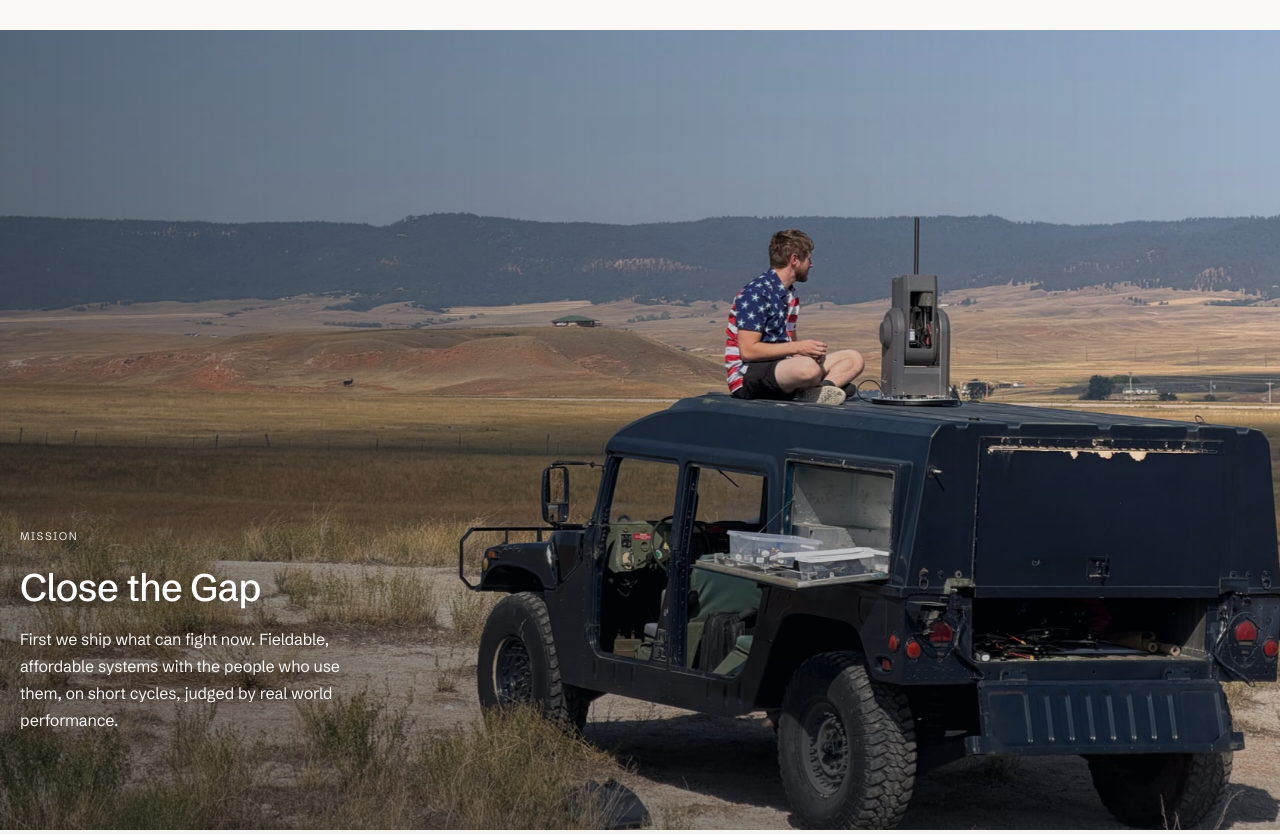
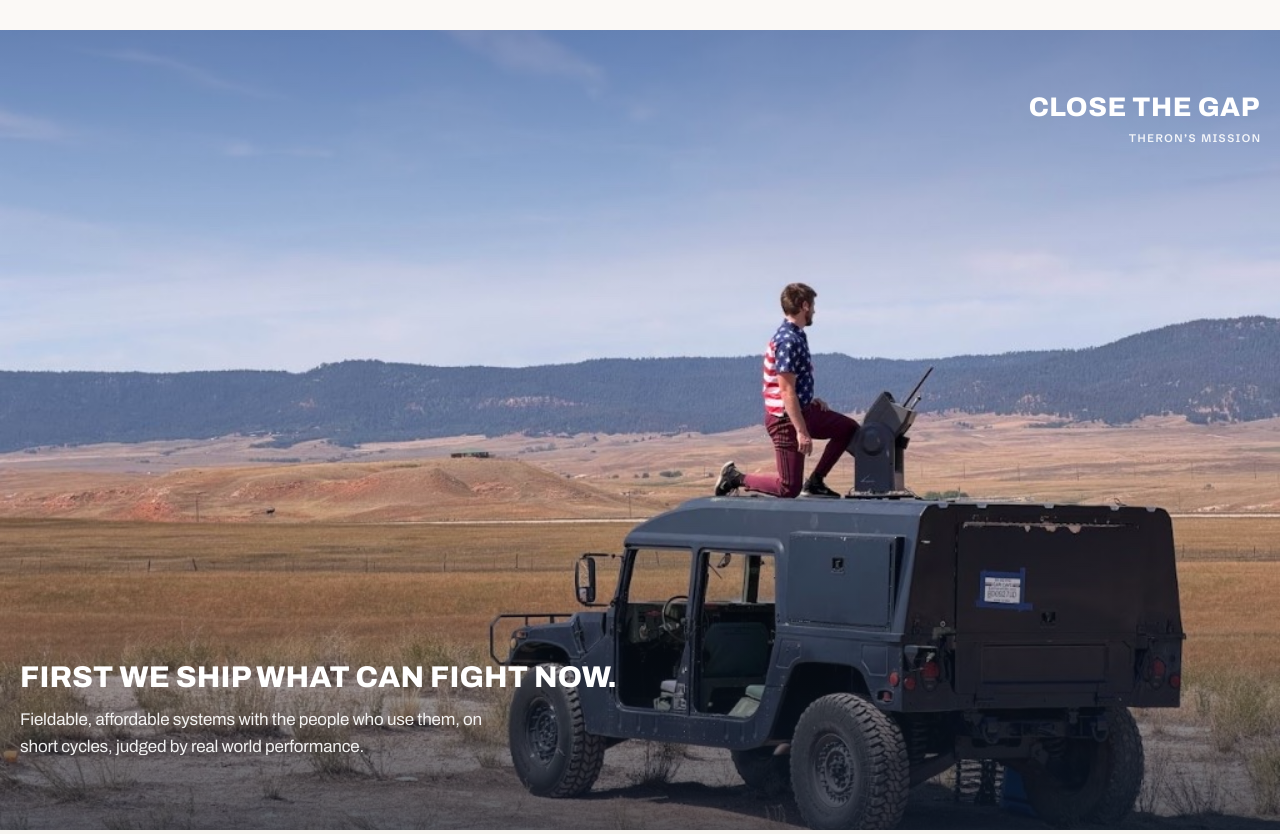
Before and after one commit to theron-defense/company-website-new, a plain HTML site: page index.html in a window 1280 px wide. Shown: the part 1640-2474 px from the top of the page. Drawn offline with Linux system fonts and the light colour scheme; animation ran at ten frames a second.

Commit message:
Refactor index.html and styles for mission section and typography improvements
- Updated font loading to include 'Archivo' for enhanced typography.
- Redesigned mission section with new layout and content structure.
- Removed deprecated button styles and adjusted CSS for better responsiveness.
- Updated JavaScript to reflect changes in the mission section and removed unused parallax functionality.

```diff
--- a/index.html
+++ b/index.html
@@ -9,8 +9,8 @@
   <link rel="icon" href="assets/favicon.svg" type="image/svg+xml">
   <link rel="preconnect" href="https://fonts.googleapis.com">
   <link rel="preconnect" href="https://fonts.gstatic.com" crossorigin>
-  <link href="https://fonts.googleapis.com/css2?family=Inter:wght@400;500;600&family=Schibsted+Grotesk:wght@400;500;600;700;800&display=swap" rel="stylesheet">
-  <link rel="stylesheet" href="css/styles.css?v=21">
+  <link href="https://fonts.googleapis.com/css2?family=Archivo:ital,wdth,wght@0,62..125,100..900;1,62..125,100..900&family=Inter:wght@400;500;600&family=Schibsted+Grotesk:wght@400;500;600;700;800&display=swap" rel="stylesheet">
+  <link rel="stylesheet" href="css/styles.css?v=34">
   <script>
     document.documentElement.classList.add('js');
   </script>
@@ -47,11 +47,9 @@
       <div class="hero-scrim" aria-hidden="true"></div>
       <div class="hero-content">
         <div class="hero-corner hero-corner-bl reveal-group">
-          <p class="hero-lede reveal">Fully autonomous products, usable in the field today. We work towards the final weapon, an AI system protecting the West.</p>
-          <div class="hero-button-container reveal">
-            <a class="hero-btn hero-btn-solid" href="#capabilities">See capabilities</a>
-            <a class="hero-btn hero-btn-link" href="#contact">Talk to our team</a>
-          </div>
+        </div>
+        <div class="hero-corner hero-corner-br reveal-group">
+          <p class="hero-wordmark reveal">Defense at scale</p>
         </div>
       </div>
     </section>
@@ -119,17 +117,27 @@
       </div>
     </section>
 
-    <section class="photo-chapter" id="mission">
-      <div class="photo-chapter-image" aria-hidden="true"></div>
-      <div class="photo-chapter-scrim" aria-hidden="true"></div>
-      <div class="photo-chapter-content reveal-group">
-        <p class="eyebrow reveal">Mission</p>
-        <h2 class="heading-section reveal">Close the Gap</h2>
-        <p class="reveal">
-          First we ship what can fight now. Fieldable, affordable
-          systems with the people who use them, on short cycles,
-          judged by real world performance.
-        </p>
+    <section class="mission" id="mission" aria-labelledby="mission-title">
+      <img
+        class="mission__photo"
+        src="assets/mission-field.jpg"
+        alt="A Theron team member kneels beside the autonomous turret mounted on a Humvee, looking out over open rangeland"
+        width="1024"
+        height="768"
+        loading="lazy"
+        decoding="async"
+      >
+
+      <div class="mission__top">
+        <div class="mission__program">
+          <h2 class="mission__title" id="mission-title">Close the gap</h2>
+          <p class="eyebrow mission__kicker">Theron&rsquo;s mission</p>
+        </div>
+      </div>
+
+      <div class="mission__body">
+        <p class="mission__lead">First we ship what can fight now.</p>
+        <p class="mission__text">Fieldable, affordable systems with the people who use them, on short cycles, judged by real world performance.</p>
       </div>
     </section>
 
@@ -262,7 +270,7 @@
     </div>
   </footer>
 
-  <script src="js/main.js?v=7"></script>
+  <script src="js/main.js?v=8"></script>
   <script src="js/vendor/three.min.js"></script>
   <script type="module" src="js/capabilities/index.js?v=5"></script>
 </body>
--- a/js/main.js
+++ b/js/main.js
@@ -5,11 +5,8 @@
   const navLinks = nav.querySelectorAll('a');
   const year = document.getElementById('year');
   const video = document.querySelector('.hero-video');
-  const mediaSections = document.querySelectorAll('.hero, .photo-chapter, .founder-split');
-  const photoChapter = document.querySelector('.photo-chapter');
-  const photoChapterImage = document.querySelector('.photo-chapter-image');
+  const mediaSections = document.querySelectorAll('.hero, .mission, .founder-split');
   const reduceMotion = window.matchMedia('(prefers-reduced-motion: reduce)');
-  var parallaxQueued = false;
 
   if (year) {
     year.textContent = new Date().getFullYear();
@@ -56,29 +53,6 @@
     if (revealsReady) updateReveals();
   }
 
-  function updateParallax() {
-    if (!photoChapter || !photoChapterImage) return;
-    if (reduceMotion.matches) {
-      photoChapterImage.style.transform = '';
-      return;
-    }
-    var rect = photoChapter.getBoundingClientRect();
-    var vh = window.innerHeight;
-    var mid = rect.top + rect.height / 2;
-    var offset = (mid - vh / 2) / vh;
-    var y = offset * vh * 0.14;
-    photoChapterImage.style.transform = 'translate3d(0, ' + y.toFixed(1) + 'px, 0)';
-  }
-
-  function startParallax() {
-    if (parallaxQueued) return;
-    parallaxQueued = true;
-    requestAnimationFrame(function () {
-      parallaxQueued = false;
-      updateParallax();
-    });
-  }
-
   function closeNav() {
     toggle.setAttribute('aria-expanded', 'false');
     toggle.setAttribute('aria-label', 'Open menu');
@@ -114,11 +88,8 @@
 
   window.addEventListener('scroll', onScroll, { passive: true });
   window.addEventListener('resize', onScroll);
-  window.addEventListener('scroll', startParallax, { passive: true });
-  window.addEventListener('resize', startParallax);
   reduceMotion.addEventListener('change', function () {
     syncVideo();
-    updateParallax();
     if (reduceMotion.matches) {
       document.querySelectorAll('.reveal-group').forEach(function (group) {
         group.classList.add('is-in');
@@ -214,7 +185,6 @@
   }
 
   onScroll();
-  startParallax();
   syncVideo();
   revealGroups();
   initSlideshows();
--- a/src/input.css
+++ b/src/input.css
@@ -189,45 +189,6 @@ main {
     );
 }
 
-.hero-button-container{
-  display: flex;
-  align-items: center;
-  gap: 1.75rem;
-  padding-top: 1.75rem;
-}
-
-.hero-btn {
-  display: inline-block;
-  font-family: var(--font-display);
-  font-size: 0.8125rem;
-  font-weight: 500;
-  letter-spacing: 0.01em;
-  text-decoration: none;
-}
-
-.hero-btn-solid {
-  border-radius: 2px;
-  background: #fff;
-  padding: 0.65rem 1.6rem;
-  color: var(--color-navy-dark);
-  transition: background-color 0.25s ease;
-}
-
-.hero-btn-solid:hover {
-  background: rgb(255 255 255 / 0.85);
-}
-
-.hero-btn-link {
-  color: #fff;
-  text-decoration: underline;
-  text-underline-offset: 6px;
-  text-decoration-thickness: 1px;
-}
-
-.hero-btn-link:hover {
-  color: rgb(255 255 255 / 0.75);
-}
-
 .hero::after {
   content: "";
   position: absolute;
@@ -268,7 +229,7 @@ main {
 .hero-corner-tl { grid-area: tl; transform: skewX(-6deg); }
 .hero-corner-tr { grid-area: tr; text-align: right; }
 .hero-corner-bl { grid-area: bl; align-self: end; }
-.hero-corner-br { grid-area: br; align-self: end; text-align: right; transform: skewX(-6deg); }
+.hero-corner-br { grid-area: br; align-self: end; text-align: right; }
 
 .hero-tagline,
 .hero-series {
@@ -297,6 +258,17 @@ main {
   color: rgb(255 255 255 / 0.92);
 }
 
+.hero-wordmark {
+  margin: 0;
+  font-family: var(--font-display);
+  font-size: clamp(0.85rem, 2vw, 2rem);
+  font-weight: 800;
+  line-height: 1;
+  letter-spacing: -0.035em;
+  text-transform: uppercase;
+  color: #fff;
+}
+
 .hero-lede {
   margin: 0;
   max-width: 30rem;
@@ -306,18 +278,6 @@ main {
   line-height: 1.65;
   color: rgb(255 255 255 / 0.9);
 }
-
-.hero-wordmark {
-  margin: 0;
-  font-family: var(--font-display);
-  font-size: clamp(0.95rem, 1.5vw, 1.25rem);
-  font-weight: 800;
-  line-height: 1;
-  letter-spacing: -0.02em;
-  text-transform: uppercase;
-  color: #fff;
-}
-
 /* —— Scroll reveals —— */
 .js .reveal {
   opacity: 0;
@@ -343,93 +303,130 @@ main {
 .js .reveal-group .reveal:nth-child(3) { --reveal-delay: 80ms; }
 .js .reveal-group .reveal:nth-child(4) { --reveal-delay: 110ms; }
 
-/* —— Field photo chapter —— */
-.photo-chapter {
+/* —— Mission —— */
+.mission {
+  --mission-ink: #ffffff;
+  --mission-ink-soft: rgba(255, 255, 255, 0.9);
+  --mission-sky: 22, 48, 104;      /* rgb of the sky tint */
+  --mission-sky-tint: 0.4;         /* 0 = natural sky, 0.85 = deep poster blue */
+  --mission-shadow: 14, 26, 43;    /* rgb of the ground scrim */
+  --mission-content: min(100vw - 2.5rem, 1280px);
+  --mission-pad-x: max(1.25rem, calc((100% - 1280px) / 2));
+
   position: relative;
+  isolation: isolate;
+  overflow: hidden;
+  min-height: clamp(640px, 100vh, 960px);
   display: flex;
-  align-items: flex-end;
-  min-height: 100svh;
-  overflow: hidden;
-  background: #0a1018;
-  color: #fff;
+  flex-direction: column;
+  padding: clamp(40px, 5vw, 72px) var(--mission-pad-x) clamp(48px, 5.5vw, 80px);
+  box-sizing: border-box;
+  background: #33466a;
+  color: var(--mission-ink);
+  font-family: "Archivo", "Helvetica Neue", Helvetica, Arial, sans-serif;
 }
 
-.photo-chapter-image {
+.mission__photo {
   position: absolute;
-  left: 0;
-  right: 0;
-  top: -18%;
-  height: 136%;
-  background-image: url("../assets/hero-field.jpg");
-  background-size: cover;
-  background-position: 72% center;
-  background-repeat: no-repeat;
-  will-change: transform;
+  inset: 0;
+  z-index: -3;
+  width: 100%;
+  height: 100%;
+  max-width: none;
+  object-fit: cover;
+  object-position: 50% 30%;
 }
 
-@media (prefers-reduced-motion: reduce) {
-  .photo-chapter-image {
-    top: 0;
-    height: 100%;
-    will-change: auto;
-    transform: none;
-  }
+/* Sky tint on top, dark scrim under the copy */
+.mission::before {
+  content: "";
+  position: absolute;
+  inset: 0;
+  z-index: -2;
+  background: linear-gradient(
+    180deg,
+    rgba(var(--mission-sky), var(--mission-sky-tint)) 0%,
+    rgba(var(--mission-sky), 0) 34%,
+    rgba(var(--mission-shadow), 0) 56%,
+    rgba(var(--mission-shadow), 0.7) 100%
+  );
 }
 
-.photo-chapter-scrim {
-  position: absolute;
-  inset: 0;
-  background:
-    linear-gradient(
-      to right,
-      rgb(3 8 14 / 0.48) 0%,
-      rgb(3 8 14 / 0.26) 48%,
-      rgb(3 8 14 / 0.06) 100%
-    ),
-    linear-gradient(
-      to top,
-      rgb(3 8 14 / 0.32) 0%,
-      transparent 45%
-    );
+.mission__top {
+  display: flex;
+  justify-content: flex-end;
+  align-items: flex-start;
+  gap: 24px;
 }
 
-.photo-chapter-content {
-  position: relative;
-  z-index: 1;
-  width: min(100% - 2.5rem, 1280px);
-  margin: 0 auto;
-  padding: 8rem 0 6rem;
-  max-width: 40rem;
-  margin-left: max(1.25rem, calc((100% - 1280px) / 2));
-  text-shadow: 0 1px 18px rgb(3 8 14 / 0.45);
+.mission__program {
+  text-align: right;
 }
 
-.photo-chapter-content .eyebrow {
-  color: rgb(255 255 255 / 0.88);
-  margin: 0 0 1.25rem;
-  font-size: 11px;
-  letter-spacing: 0.14em;
+.mission__title {
+  margin: 0;
+  font-size: clamp(22px, 2.1vw, 30px);
+  line-height: 1;
+  font-weight: 800;
+  font-stretch: 70%;
+  letter-spacing: 0.02em;
+  text-transform: uppercase;
 }
 
-.photo-chapter-content h2 {
-  margin: 0 0 1rem;
+.mission__kicker {
+  margin: 8px -0.14em 0 0;
   font-family: var(--font-display);
-  font-size: clamp(1.85rem, 3vw, 2.5rem);
-  font-weight: 500;
-  line-height: 1.15;
-  letter-spacing: -0.025em;
-  color: #fff;
+  color: var(--mission-ink-soft);
 }
 
-.photo-chapter-content p {
+.mission__body {
+  margin-top: auto;
+  max-width: 470px;
+}
+
+.mission__lead {
   margin: 0;
-  max-width: 36ch;
-  font-family: var(--font-display);
-  font-size: 1rem;
-  font-weight: 400;
-  line-height: 1.7;
-  letter-spacing: -0.01em;
-  color: rgb(255 255 255 / 0.94);
+  /* One line at every width: the headline runs ~15em wide. */
+  font-size: min(30px, calc(var(--mission-content) / 16));
+  white-space: nowrap;
+  line-height: 1.05;
+  font-weight: 800;
+  font-stretch: 70%;
+  letter-spacing: 0.005em;
+  text-transform: uppercase;
+}
+
+.mission__text {
+  margin: 14px 0 0;
+  font-size: 17px;
+  line-height: 1.55;
+  color: rgba(255, 255, 255, 0.92);
+}
+
+/* Phones: keep the figure and turret in frame, give the copy more scrim */
+@media (max-width: 720px) {
+  .mission {
+    --mission-sky-tint: 0.5;
+    min-height: 100svh;
+  }
+  .mission__photo {
+    object-position: 68% 30%;
+  }
+  .mission::before {
+    background: linear-gradient(
+      180deg,
+      rgba(var(--mission-sky), var(--mission-sky-tint)) 0%,
+      rgba(var(--mission-sky), 0) 30%,
+      rgba(var(--mission-shadow), 0) 45%,
+      rgba(var(--mission-shadow), 0.82) 100%
+    );
+  }
+  .mission__top {
+    justify-content: flex-start;
+  }
+  .mission__text {
+    font-size: 16px;
+  }
 }
 
 main h3 {
@@ -1047,22 +1044,8 @@ main p {
     max-width: 40rem;
   }
 
-  .hero-button-container {
-    gap: 1.25rem;
-  }
-
   .hero::after {
     animation: none;
-  }
-
-  .photo-chapter {
-    min-height: 85svh;
-  }
-
-  .photo-chapter-content {
-    padding: 6rem 0 4rem;
-    margin-left: auto;
-    margin-right: auto;
   }
 
   .brand-lockup {
```
Also changed, not shown: assets/mission-field.jpg (added), css/styles.css.
